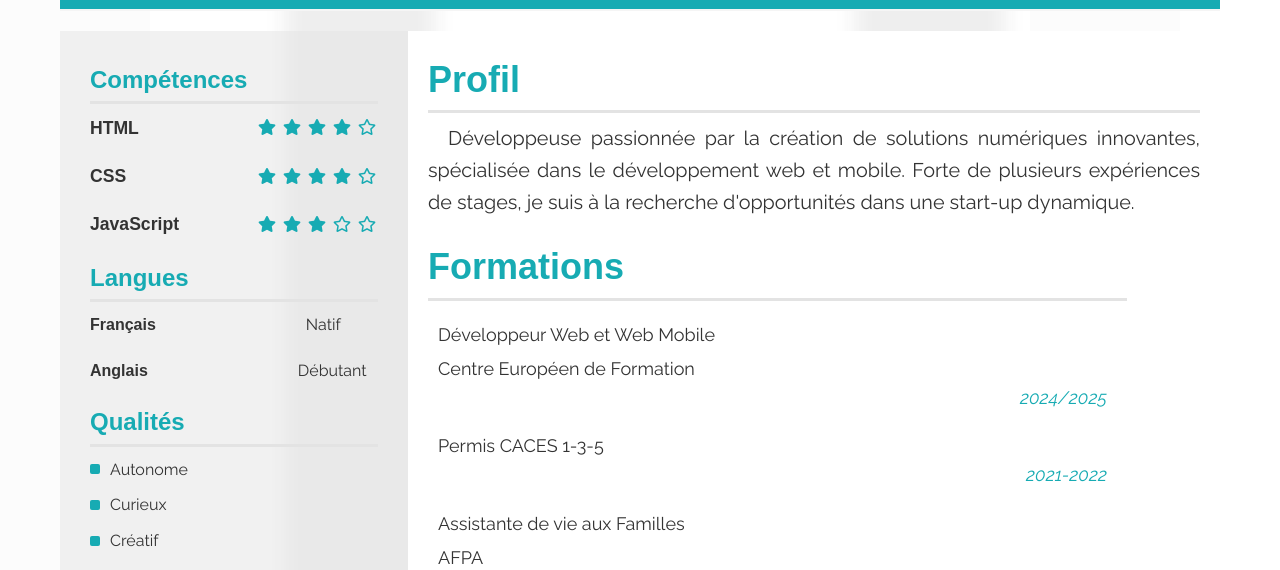
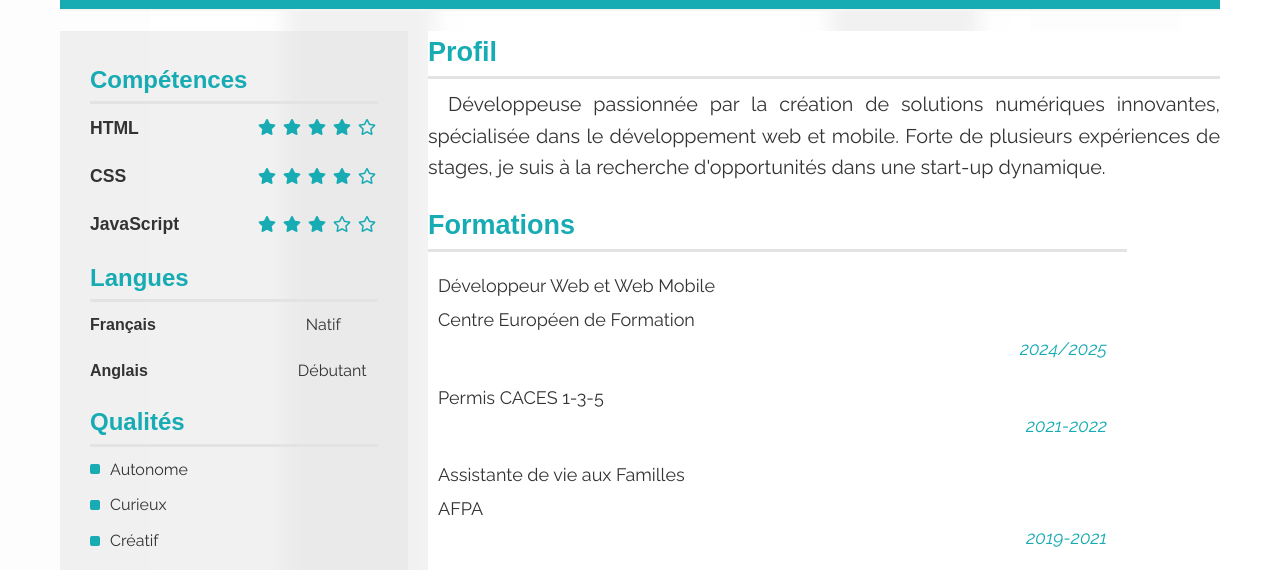
Before and after one commit to Mary-154/CV-en-ligne, a plain HTML site: page index.html in a window 1280 px wide. Shown: the part 194-764 px from the top of the page. Drawn offline with nearby package versions, Linux system fonts and the light colour scheme; a web font is replaced by a local one.

```diff
--- a/css/style.css
+++ b/css/style.css
@@ -29,6 +29,12 @@
     box-sizing: border-box;
 }
 
+/* Assurez-vous que le body et le html occupent toute la page */
+html, body {
+    width: 100%;
+    overflow-x: hidden; /* Empêche le débordement horizontal */
+}
+
 body {
     font-family: 'Raleway', sans-serif;
     line-height: 1.6;
@@ -47,18 +53,18 @@
     top: 0;
     width: 150px;
     height: 100vh;/* Hauteur de l'ombre*/
-    background-color: rgba(245, 245, 245, 0.3);
+    background-color: rgba(245, 245, 245, 0.2);
     z-index: -1;/* place l'ombre derriere le contenue du body*/
 }
 
 body::before {
     left: 0;
-    box-shadow: 285px 0 20px rgba(227, 227, 227, 0.6);
+    box-shadow: 285px 0 20px rgba(227, 227, 227, 0.5);
 }
 
 body::after {
     right: 100px;
-    box-shadow: -175px 0 20px rgb(227, 227, 227, 0.6);
+    box-shadow: -200px 0 20px rgb(227, 227, 227, 0.5);
 }
 
 .container {
@@ -339,15 +345,15 @@
     min-width: 70%;
     flex: 1;
     background-color: #ffffff;
-    padding: 20px;
+    padding: 0;
     overflow-wrap: break-word;
     flex-grow: 1;
+    margin-left: 20px;
 }
 
 .main-content h2,
 .formation h2,
 .experience h2 {
-    font-size: 2em;
     margin-bottom: 10px;
     width: 100%;
 }
@@ -562,7 +568,7 @@
 /* -------------------------------------------------------------------------- */
 
 footer {
-    width: 1160px;
+    width: 100%;
     background-color: rgb(23, 171, 179);
     padding: 20px;
     text-align: center;
```
Also changed, not shown: index.html (+8 -6 lines).
